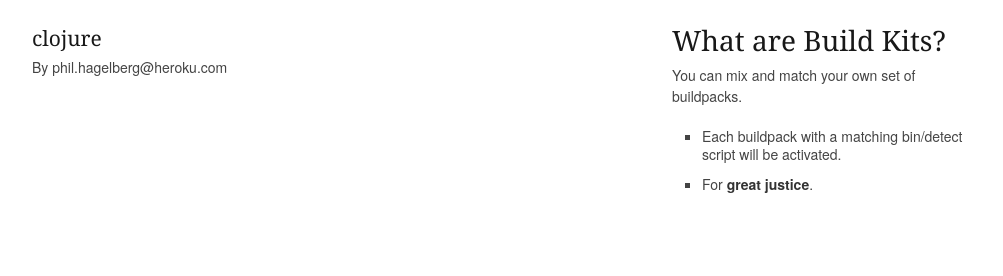
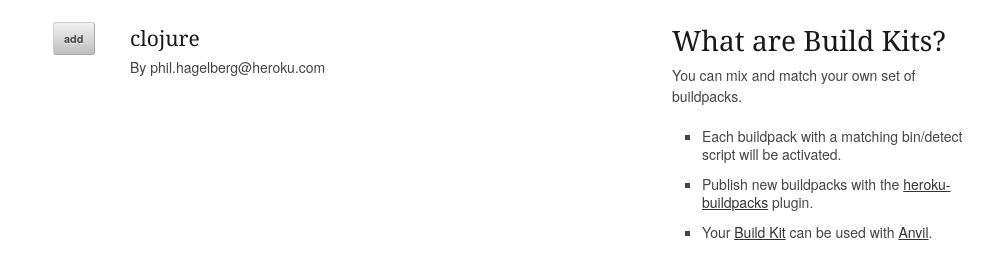
Before and after one commit to davidreuss/buildkits, a plain HTML site: page resources/index.html in a window 1280 px wide. Shown: the part 98-374 px from the top of the page, without its empty margins (138-1141 px from the left). Drawn offline with nearby package versions, Linux system fonts and the light colour scheme; files that its build step writes are made by us from their sources; a script that the page names is missing.

Commit message:
Fix toggle-form.

```diff
--- a/resources/index.html
+++ b/resources/index.html
@@ -52,9 +52,13 @@
 			<hr />
 		</div>
 		<div class="two-thirds column">
-		  <ul id="buildpacks">
+		  <ul id="buildpacks" style="margin-left: 7em;">
             <li><h4>clojure</h4>
-              <p>By phil.hagelberg@heroku.com</p></li>
+              <form class="toggle" action="/buildkit/clojure-lein2/0" method="POST"
+                    style="float: left; margin: -2.5em -5.5em">
+                <input name="_method" type="hidden" value="PUT">
+                <input type="submit" value="add"></form>
+              <p class="owner">By phil.hagelberg@heroku.com</p></li>
           </ul>
 		</div>
 		<div class="one-third column explaination">
@@ -63,7 +67,11 @@
 			<ul class="square">
 				<li>Each buildpack with a matching <code>bin/detect</code>
 				  script will be activated.</li>
-                <li>For <strong>great justice</strong>.</li>
+                <li>Publish new buildpacks with
+                  the <a href="https://github.com/ddollar/heroku-buildpacks">heroku-buildpacks</a>
+                  plugin.</li>
+                <li id="yours">Your <a id="kit" href="">Build Kit</a> can be
+                  used with <a href="https://github.com/ddollar/anvil">Anvil</a>.</li>
 			</ul>
 		</div>
 	</div><!-- container -->
```
Also changed, not shown: 2 other files.
